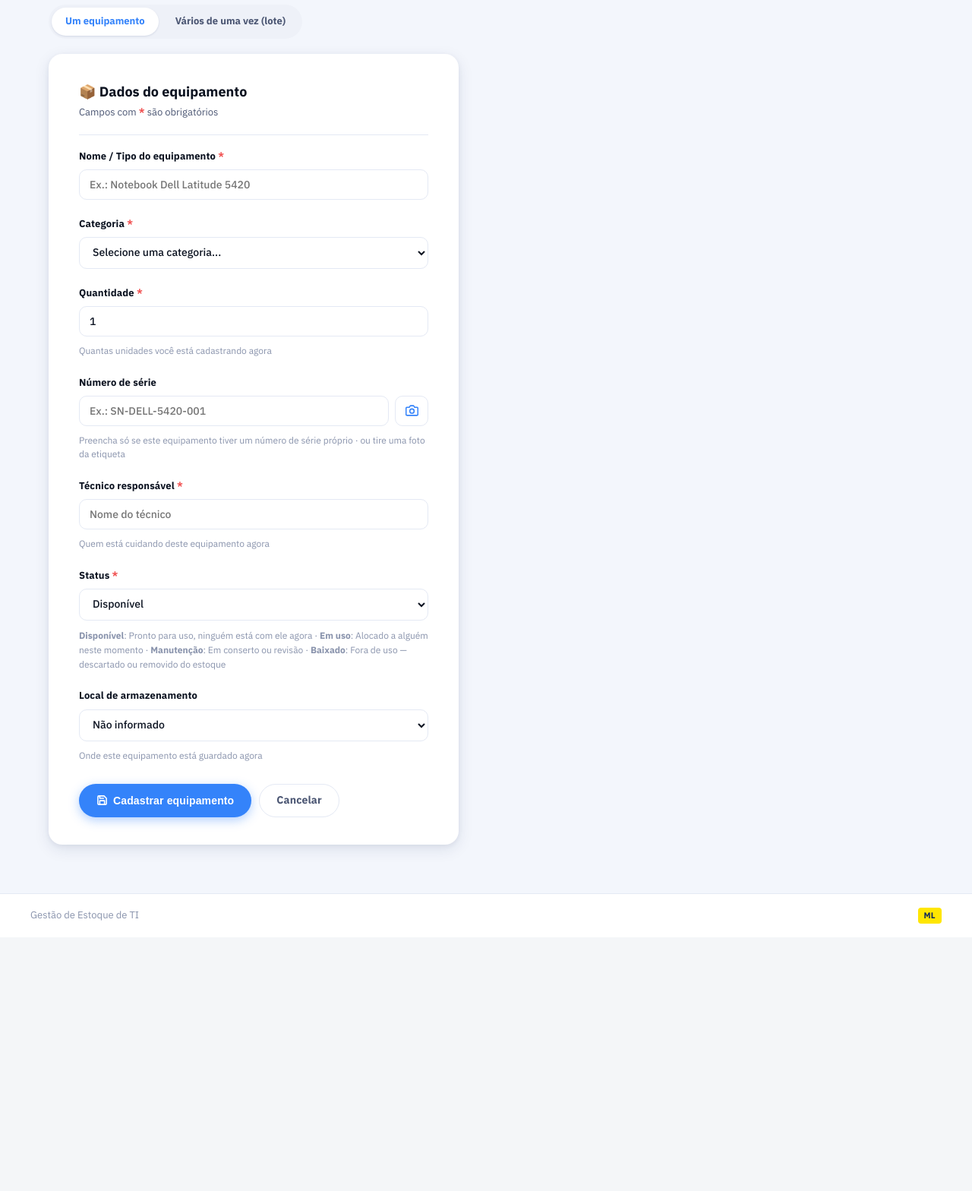
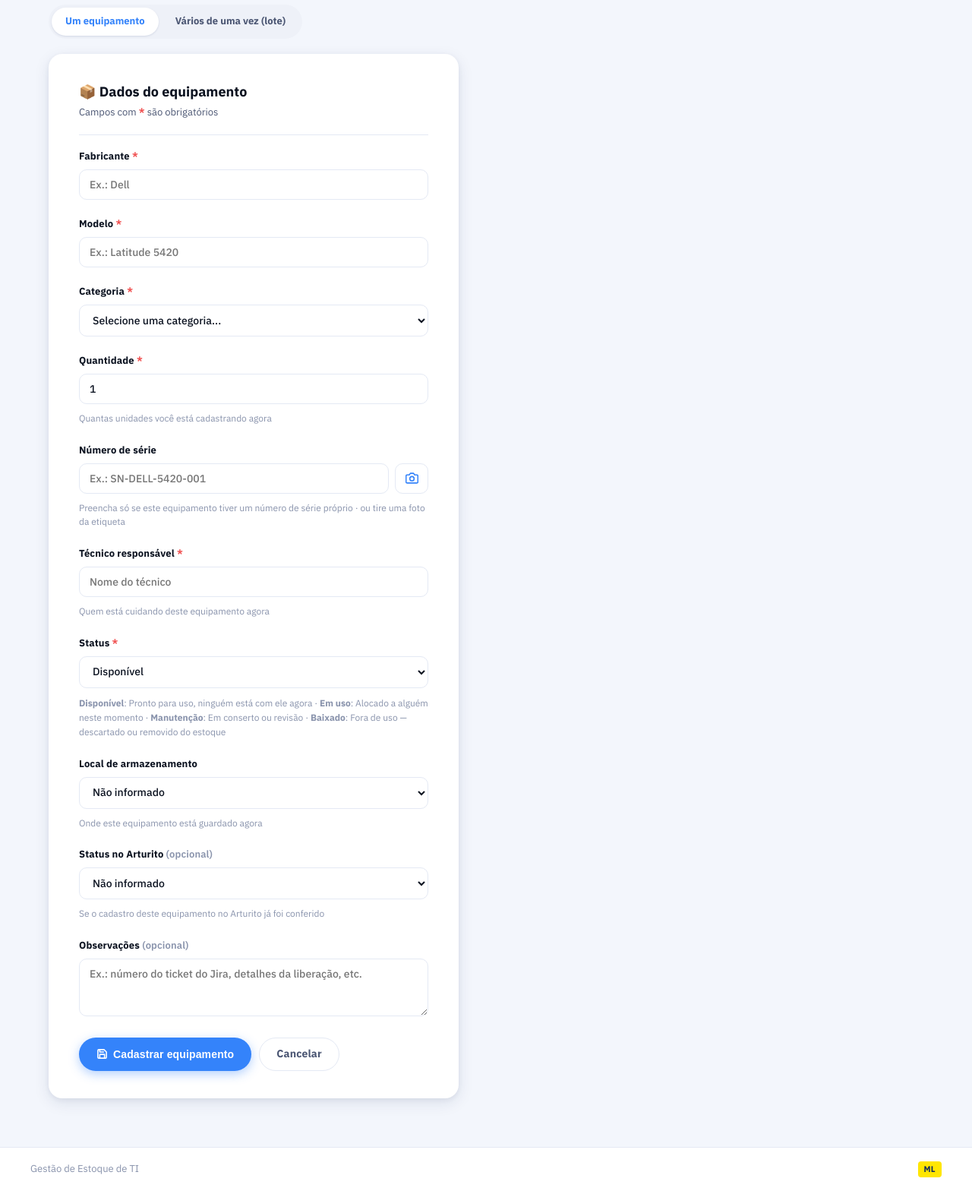
Before and after one commit to vitto2/estoque-gerenciador, a Flask app: page /equipamentos/novo in a window 1280 px wide. Shown: the part 189-1757 px from the top of the page at 76% size. Before the commit the page ends 1405 px from the top, so only its background shows below. Run offline with Flask 3, Linux system fonts and the light colour scheme; data that the repository does not hold is empty.

Commit message:
Troca Nome/Ticket Jira por Fabricante+Modelo/Observações, adiciona Status no Arturito
Ajusta o modelo de dados para bater com as colunas da planilha de
inventário do time: "Nome/Tipo" vira Fabricante + Modelo separados,
"Ticket Jira" passa a viver dentro de Observações, e entra um novo
campo opcional Status no Arturito (Atualizado / Pendente de verificação).

```diff
--- a/routes/equipamentos.py
+++ b/routes/equipamentos.py
@@ -7,8 +7,8 @@ from flask import (
 from exportacao import gerar_planilha_equipamentos
 from extracao_serial import ExtracaoFalhou, ExtracaoIndisponivel, extrair_serial_da_imagem
 from models import (
-    CATEGORIAS, CATEGORIAS_COM_SERIAL_OBRIGATORIO, LOCAIS_ARMAZENAMENTO, STATUS_OPCOES,
-    Equipamento, db, status_slug,
+    CATEGORIAS, CATEGORIAS_COM_SERIAL_OBRIGATORIO, LOCAIS_ARMAZENAMENTO, STATUS_ARTURITO_OPCOES,
+    STATUS_OPCOES, Equipamento, db, status_slug,
 )
 
 equipamentos_bp = Blueprint("equipamentos", __name__, url_prefix="/equipamentos")
@@ -38,7 +38,8 @@ def _valores_iniciais(equipamento=None, form_data=None):
     (modo edição), e por último aos valores em branco (modo cadastro)."""
     if form_data is not None:
         return {
-            "nome": form_data.get("nome", ""),
+            "fabricante": form_data.get("fabricante", ""),
+            "modelo": form_data.get("modelo", ""),
             "categoria": form_data.get("categoria", ""),
             "categoria_customizada": form_data.get("categoria_customizada", ""),
             "quantidade": form_data.get("quantidade", ""),
@@ -46,10 +47,13 @@ def _valores_iniciais(equipamento=None, form_data=None):
             "tecnico_responsavel": form_data.get("tecnico_responsavel", ""),
             "status": form_data.get("status", "Disponível"),
             "local_armazenamento": form_data.get("local_armazenamento", ""),
+            "observacoes": form_data.get("observacoes", ""),
+            "status_arturito": form_data.get("status_arturito", ""),
         }
     if equipamento is not None:
         return {
-            "nome": equipamento.nome,
+            "fabricante": equipamento.fabricante,
+            "modelo": equipamento.modelo,
             "categoria": equipamento.categoria,
             "categoria_customizada": "",
             "quantidade": equipamento.quantidade,
@@ -57,9 +61,12 @@ def _valores_iniciais(equipamento=None, form_data=None):
             "tecnico_responsavel": equipamento.tecnico_responsavel,
             "status": equipamento.status,
             "local_armazenamento": equipamento.local_armazenamento or "",
+            "observacoes": equipamento.observacoes or "",
+            "status_arturito": equipamento.status_arturito or "",
         }
     return {
-        "nome": "",
+        "fabricante": "",
+        "modelo": "",
         "categoria": "",
         "categoria_customizada": "",
         "quantidade": 1,
@@ -67,6 +74,8 @@ def _valores_iniciais(equipamento=None, form_data=None):
         "tecnico_responsavel": "",
         "status": "Disponível",
         "local_armazenamento": "",
+        "observacoes": "",
+        "status_arturito": "",
     }
 
 
@@ -76,9 +85,13 @@ def _validar_dados(form, item_id=None):
     não comparar o serial contra o próprio registro na checagem de duplicidade."""
     erros = []
 
-    nome = (form.get("nome") or "").strip()
-    if not nome:
-        erros.append("Informe o nome/tipo do equipamento.")
+    fabricante = (form.get("fabricante") or "").strip()
+    if not fabricante:
+        erros.append("Informe o fabricante do equipamento.")
+
+    modelo = (form.get("modelo") or "").strip()
+    if not modelo:
+        erros.append("Informe o modelo do equipamento.")
 
     categoria = (form.get("categoria") or "").strip()
     if categoria == "Outro":
@@ -117,14 +130,23 @@ def _validar_dados(form, item_id=None):
     if local and local not in LOCAIS_ARMAZENAMENTO:
         erros.append("Selecione um local de armazenamento válido.")
 
+    observacoes = (form.get("observacoes") or "").strip() or None
+
+    status_arturito = (form.get("status_arturito") or "").strip() or None
+    if status_arturito and status_arturito not in STATUS_ARTURITO_OPCOES:
+        erros.append("Selecione um status do Arturito válido.")
+
     dados = {
-        "nome": nome,
+        "fabricante": fabricante,
+        "modelo": modelo,
         "categoria": categoria,
         "quantidade": quantidade,
         "serial": serial,
         "tecnico_responsavel": tecnico,
         "status": status,
         "local_armazenamento": local,
+        "observacoes": observacoes,
+        "status_arturito": status_arturito,
     }
     return dados, erros
 
@@ -136,6 +158,7 @@ def _contexto_form(equipamento=None, form_data=None):
         "categorias": get_categorias_disponiveis() + ["Outro"],
         "status_opcoes": STATUS_OPCOES,
         "locais_armazenamento": LOCAIS_ARMAZENAMENTO,
+        "status_arturito_opcoes": STATUS_ARTURITO_OPCOES,
         "categorias_serial_obrigatorio": CATEGORIAS_COM_SERIAL_OBRIGATORIO,
         "tecnicos_existentes": get_tecnicos_existentes(),
     }
@@ -163,17 +186,21 @@ def _contexto_lote(form_data=None, seriais=None):
     fd = form_data or {}
     return {
         "valores": {
-            "nome": fd.get("nome", ""),
+            "fabricante": fd.get("fabricante", ""),
+            "modelo": fd.get("modelo", ""),
             "categoria": fd.get("categoria", ""),
             "categoria_customizada": fd.get("categoria_customizada", ""),
             "tecnico_responsavel": fd.get("tecnico_responsavel", ""),
             "status": fd.get("status", "Disponível"),
             "local_armazenamento": fd.get("local_armazenamento", ""),
+            "observacoes": fd.get("observacoes", ""),
+            "status_arturito": fd.get("status_arturito", ""),
         },
         "seriais": seriais if seriais is not None else [""],
         "categorias": get_categorias_disponiveis() + ["Outro"],
         "status_opcoes": STATUS_OPCOES,
         "locais_armazenamento": LOCAIS_ARMAZENAMENTO,
+        "status_arturito_opcoes": STATUS_ARTURITO_OPCOES,
         "tecnicos_existentes": get_tecnicos_existentes(),
     }
 
@@ -209,7 +236,8 @@ def extrair_serial():
 @equipamentos_bp.route("/lote", methods=["GET", "POST"])
 def lote():
     if request.method == "POST":
-        nome = (request.form.get("nome") or "").strip()
+        fabricante = (request.form.get("fabricante") or "").strip()
+        modelo = (request.form.get("modelo") or "").strip()
         categoria = (request.form.get("categoria") or "").strip()
         if categoria == "Outro":
             categoria = (request.form.get("categoria_customizada") or "").strip()
@@ -218,10 +246,14 @@ def lote():
         seriais_raw = request.form.getlist("serial")
 
         local = (request.form.get("local_armazenamento") or "").strip() or None
+        observacoes = (request.form.get("observacoes") or "").strip() or None
+        status_arturito = (request.form.get("status_arturito") or "").strip() or None
 
         erros = []
-        if not nome:
-            erros.append("Informe o nome/tipo do equipamento.")
+        if not fabricante:
+            erros.append("Informe o fabricante do equipamento.")
+        if not modelo:
+            erros.append("Informe o modelo do equipamento.")
         if not categoria:
             erros.append("Informe a categoria.")
         if not tecnico:
@@ -230,6 +262,8 @@ def lote():
             erros.append("Selecione um status válido.")
         if local and local not in LOCAIS_ARMAZENAMENTO:
             erros.append("Selecione um local de armazenamento válido.")
+        if status_arturito and status_arturito not in STATUS_ARTURITO_OPCOES:
+            erros.append("Selecione um status do Arturito válido.")
 
         seriais = [s.strip() for s in seriais_raw if s.strip()]
         if not seriais:
@@ -261,11 +295,14 @@ def lote():
 
         for serial in seriais:
             db.session.add(Equipamento(
-                nome=nome,
+                fabricante=fabricante,
+                modelo=modelo,
                 categoria=categoria,
                 quantidade=1,
                 serial=serial,
                 local_armazenamento=local,
+                observacoes=observacoes,
+                status_arturito=status_arturito,
                 tecnico_responsavel=tecnico,
                 status=status,
             ))
@@ -280,7 +317,7 @@ def lote():
 @equipamentos_bp.route("/saida", methods=["GET", "POST"])
 def saida():
     if request.method == "POST":
-        ticket = (request.form.get("ticket_jira") or "").strip() or None
+        observacao = (request.form.get("observacoes") or "").strip() or None
         status_novo = (request.form.get("status") or "Em uso").strip()
         texto = request.form.get("seriais_texto") or ""
 
@@ -289,13 +326,13 @@ def saida():
         if not seriais:
             flash("Cole ou digite pelo menos um número de série.", "erro")
             return render_template("saida.html", status_opcoes=STATUS_OPCOES,
-                                   form_ticket=ticket or "", form_status=status_novo,
+                                   form_observacoes=observacao or "", form_status=status_novo,
                                    form_texto=texto)
 
         if status_novo not in STATUS_OPCOES:
             flash("Status inválido.", "erro")
             return render_template("saida.html", status_opcoes=STATUS_OPCOES,
-                                   form_ticket=ticket or "", form_status=status_novo,
+                                   form_observacoes=observacao or "", form_status=status_novo,
                                    form_texto=texto)
 
         encontrados, nao_encontrados = [], []
@@ -305,8 +342,8 @@ def saida():
             ).first()
             if item:
                 item.status = status_novo
-                if ticket:
-                    item.ticket_jira = ticket
+                if observacao:
+                    item.observacoes = observacao
                 encontrados.append(serial)
             else:
                 nao_encontrados.append(serial)
@@ -316,7 +353,7 @@ def saida():
 
         return render_template(
             "saida_resultado.html",
-            ticket=ticket,
+            observacao=observacao,
             status_novo=status_novo,
             status_novo_slug=status_slug(status_novo),
             encontrados=encontrados,
@@ -324,7 +361,7 @@ def saida():
         )
 
     return render_template("saida.html", status_opcoes=STATUS_OPCOES,
-                           form_ticket="", form_status="Em uso", form_texto="")
+                           form_observacoes="", form_status="Em uso", form_texto="")
 
 
 @equipamentos_bp.route("/")
@@ -357,7 +394,7 @@ def novo():
         item = Equipamento(**dados)
         db.session.add(item)
         db.session.commit()
-        flash(f'Equipamento "{item.nome}" cadastrado com sucesso.', "sucesso")
+        flash(f'Equipamento "{item.fabricante} {item.modelo}" cadastrado com sucesso.', "sucesso")
         return redirect(url_for("equipamentos.listagem"))
 
     return render_template("form_equipamento.html", **_contexto_form())
@@ -380,7 +417,7 @@ def editar(item_id):
         for campo, valor in dados.items():
             setattr(item, campo, valor)
         db.session.commit()
-        flash(f'Equipamento "{item.nome}" atualizado com sucesso.', "sucesso")
+        flash(f'Equipamento "{item.fabricante} {item.modelo}" atualizado com sucesso.', "sucesso")
         return redirect(url_for("equipamentos.listagem"))
 
     return render_template("form_equipamento.html", **_contexto_form(equipamento=item))
@@ -395,10 +432,10 @@ def excluir(item_id):
         flash("Senha incorreta. Exclusão cancelada.", "erro")
         return redirect(url_for("equipamentos.listagem"))
 
-    nome = item.nome
+    identificacao = f"{item.fabricante} {item.modelo}"
     db.session.delete(item)
     db.session.commit()
-    flash(f'Equipamento "{nome}" excluído.', "sucesso")
+    flash(f'Equipamento "{identificacao}" excluído.', "sucesso")
     return redirect(url_for("equipamentos.listagem"))
 
 
--- a/static/css/style.css
+++ b/static/css/style.css
@@ -352,7 +352,8 @@ a:hover { text-decoration: underline; }
 /* ── FORM CONTROLS ─────────────────────────────────────────────────────── */
 select,
 input[type="text"],
-input[type="number"] {
+input[type="number"],
+textarea {
     padding: 10px 13px;
     border: 1.5px solid var(--border);
     border-radius: var(--radius);
@@ -363,14 +364,17 @@ input[type="number"] {
     width: 100%;
     transition: border-color var(--transition), box-shadow var(--transition);
     font-weight: 500;
+    resize: vertical;
 }
 
 select:hover,
 input[type="text"]:hover,
-input[type="number"]:hover { border-color: #C3CCE0; }
+input[type="number"]:hover,
+textarea:hover { border-color: #C3CCE0; }
 
 select:focus,
-input:focus {
+input:focus,
+textarea:focus {
     outline: none;
     border-color: var(--ml-blue);
     box-shadow: 0 0 0 3px rgba(52,131,250,0.18);
--- a/templates/form_equipamento.html
+++ b/templates/form_equipamento.html
@@ -24,7 +24,7 @@
     <div class="form-card-header">
         <h2>
             {% if equipamento %}
-            ✏️ Editando: {{ equipamento.nome }}
+            ✏️ Editando: {{ equipamento.fabricante }} {{ equipamento.modelo }}
             {% else %}
             📦 Dados do equipamento
             {% endif %}
@@ -33,10 +33,17 @@
     </div>
 
     <div class="campo">
-        <label for="nome">Nome / Tipo do equipamento <span class="campo-obrigatorio">*</span></label>
-        <input type="text" id="nome" name="nome" required
-               value="{{ valores.nome }}"
-               placeholder="Ex.: Notebook Dell Latitude 5420">
+        <label for="fabricante">Fabricante <span class="campo-obrigatorio">*</span></label>
+        <input type="text" id="fabricante" name="fabricante" required
+               value="{{ valores.fabricante }}"
+               placeholder="Ex.: Dell">
+    </div>
+
+    <div class="campo">
+        <label for="modelo">Modelo <span class="campo-obrigatorio">*</span></label>
+        <input type="text" id="modelo" name="modelo" required
+               value="{{ valores.modelo }}"
+               placeholder="Ex.: Latitude 5420">
     </div>
 
     <div class="campo">
@@ -113,6 +120,23 @@
             {% endfor %}
         </select>
         <span class="campo-hint">Onde este equipamento está guardado agora</span>
+    </div>
+
+    <div class="campo">
+        <label for="status_arturito">Status no Arturito <span class="campo-opcional">(opcional)</span></label>
+        <select id="status_arturito" name="status_arturito">
+            <option value="">Não informado</option>
+            {% for s in status_arturito_opcoes %}
+                <option value="{{ s }}" {{ 'selected' if s == valores.status_arturito else '' }}>{{ s }}</option>
+            {% endfor %}
+        </select>
+        <span class="campo-hint">Se o cadastro deste equipamento no Arturito já foi conferido</span>
+    </div>
+
+    <div class="campo">
+        <label for="observacoes">Observações <span class="campo-opcional">(opcional)</span></label>
+        <textarea id="observacoes" name="observacoes" rows="3"
+                  placeholder="Ex.: número do ticket do Jira, detalhes da liberação, etc.">{{ valores.observacoes }}</textarea>
     </div>
 
     <div class="form-acoes">
--- a/templates/saida_resultado.html
+++ b/templates/saida_resultado.html
@@ -7,7 +7,7 @@
         <h1>Resultado da saída</h1>
         <p class="page-subtitle">
             Status aplicado: <strong>{{ status_novo }}</strong>
-            {% if ticket %} · Ticket <strong>{{ ticket }}</strong>{% endif %}
+            {% if observacao %} · Observação: <strong>{{ observacao }}</strong>{% endif %}
         </p>
     </div>
 </div>
@@ -48,7 +48,7 @@
                 <svg width="13" height="13" viewBox="0 0 24 24" fill="none" stroke="currentColor" stroke-width="2.5" stroke-linecap="round"><polyline points="20 6 9 17 4 12"/></svg>
                 <span class="resultado-serial">{{ serial }}</span>
                 <span class="resultado-status-badge status-badge status-{{ status_novo_slug }}">{{ status_novo }}</span>
-                {% if ticket %}<span class="resultado-ticket">{{ ticket }}</span>{% endif %}
+                {% if observacao %}<span class="resultado-ticket">{{ observacao }}</span>{% endif %}
             </li>
             {% endfor %}
         </ul>
```
Also changed, not shown: exportacao.py (+9 -5 lines), models.py (+14 -4 lines), templates/listagem.html (+16 -8 lines), templates/lote.html (+27 -4 lines), templates/saida.html (+4 -6 lines).
